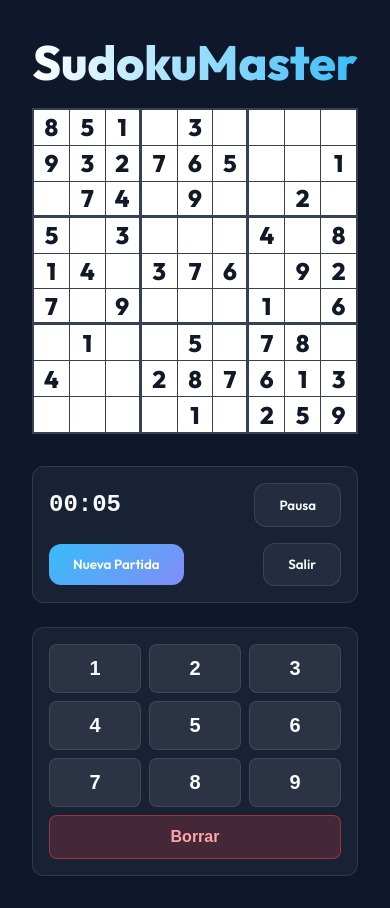
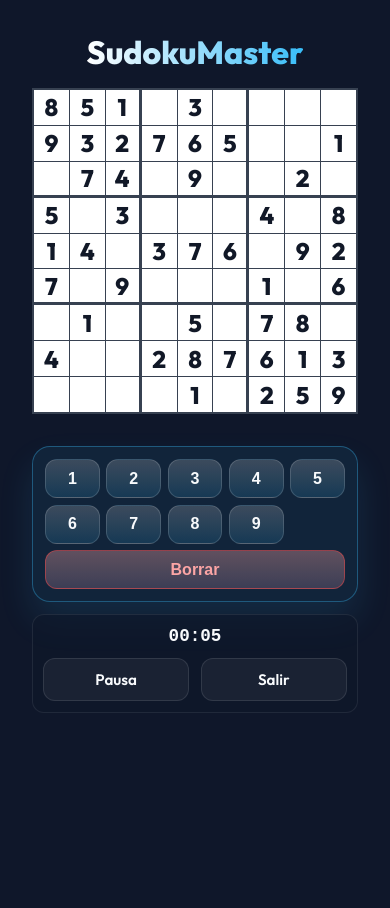
Before and after one commit to EvansVanseth/SudokuMaster, a React (Vite) app: page /game/easy in a window 390 px wide. After the commit the page ends 844 px from the top, so only its background shows below. Built offline with nearby package versions, Linux system fonts and the light colour scheme; no server answers.

Commit message:
Ajsute responsive y controles de teclado

```diff
--- /dev/null
+++ b/src/app/pages/LandingPage.module.css
@@ -0,0 +1,95 @@
+.page {
+  color: #fff;
+}
+
+.header {
+  padding: 1rem 1.5rem;
+  background: rgba(0, 0, 0, 0.2);
+}
+
+.main {
+  padding: 2rem 1.5rem;
+  text-align: center;
+}
+
+.hero {
+  margin-bottom: 4rem;
+}
+
+.heroTitle {
+  margin-bottom: 1rem;
+  line-height: 1.05;
+}
+
+.heroText {
+  font-size: 1.2rem;
+  max-width: 600px;
+  margin: 0 auto;
+  line-height: 1.6;
+}
+
+.previews {
+  margin-bottom: 4rem;
+}
+
+.previewHeader {
+  display: flex;
+  justify-content: center;
+  align-items: center;
+  gap: 1rem;
+  margin-bottom: 2rem;
+  flex-wrap: wrap;
+}
+
+.previewGrid {
+  display: grid;
+  grid-template-columns: repeat(auto-fit, minmax(250px, 1fr));
+  gap: 2rem;
+  max-width: 1000px;
+  margin: 0 auto;
+}
+
+.trivia {
+  background: rgba(0, 0, 0, 0.3);
+  padding: 2rem;
+  border-radius: 12px;
+  max-width: 800px;
+  margin: 0 auto 4rem;
+}
+
+.cta {
+  max-width: 500px;
+  margin: 0 auto;
+  text-align: center;
+}
+
+.ctaButton {
+  padding: 0.8rem 2rem;
+  font-size: 1.2rem;
+  margin: auto;
+}
+
+.sectionTitle {
+  font-size: clamp(1.5rem, 4vw, 2rem);
+  margin-bottom: 1rem;
+}
+
+@media (max-width: 420px) {
+  .main {
+    padding: 1.25rem 1rem;
+  }
+
+  .heroTitle {
+    font-size: 2rem;
+  }
+
+  .heroText,
+  .sectionTitle {
+    font-size: 1rem;
+  }
+
+  .ctaButton {
+    font-size: 1rem;
+    padding: 0.75rem 1.25rem;
+  }
+}
--- a/src/app/styles/index.css
+++ b/src/app/styles/index.css
@@ -86,11 +86,18 @@
 }
 
 h1 {
-  font-size: 3rem;
+  font-size: clamp(2rem, 6vw, 3rem);
   font-weight: 800;
   background: linear-gradient(to right, #fff, #38bdf8);
+  background-clip: text;
   -webkit-background-clip: text;
   -webkit-text-fill-color: transparent;
+  margin-bottom: 1rem;
+  text-align: center;
+}
+
+h2 {
+  font-size: clamp(1.5rem, 4vw, 2rem);
   margin-bottom: 1rem;
   text-align: center;
 }
@@ -99,6 +106,7 @@
   color: var(--text-muted);
   text-align: center;
   line-height: 1.6;
+  font-size: clamp(0.95rem, 2.2vw, 1.1rem);
 }
 
 .form-group {
@@ -167,3 +175,20 @@
 .auth-toggle span:hover {
   text-decoration: underline;
 }
+
+@media (max-width: 420px) {
+  .glass-card {
+    width: min(100%, calc(100vw - 1.5rem));
+    padding: 1.5rem 1rem;
+  }
+
+  body {
+    min-height: auto;
+  }
+
+  .btn-primary,
+  .btn-secondary {
+    font-size: 0.95rem;
+    padding: 0.7rem 1rem;
+  }
+}
--- a/src/features/game/components/Controls.module.css
+++ b/src/features/game/components/Controls.module.css
@@ -1,19 +1,50 @@
 .controls {
+  display: grid;
+  grid-template-columns: repeat(2, minmax(0, 1fr));
+  gap: 0.6rem;
+  padding: 0.65rem;
+  background: rgba(15, 23, 42, 0.65);
+  border: 1px solid rgba(255, 255, 255, 0.08);
+  border-radius: 12px;
+  width: 100%;
+  align-items: center;
+}
+
+.controls > div {
+  grid-column: 1 / -1;
   display: flex;
-  align-items: center;
-  justify-content: space-between;
-  gap: 1rem;
-  flex-wrap: wrap; /* Allow content to wrap */
-  padding: 1rem;
-  background: var(--card-bg);
-  border: 1px solid var(--glass-border);
-  border-radius: 12px;
+  justify-content: center;
+}
+
+.controls button {
   width: 100%;
 }
 
 .timer {
   font-family: 'Courier New', Courier, monospace;
-  font-size: 1.5rem;
+  font-size: clamp(1rem, 2.2vw, 1.35rem);
   color: var(--text-main);
   font-weight: bold;
 }
+
+@media (min-width: 640px) {
+  .controls > div {
+    justify-content: flex-start;
+  }
+}
+
+@media (max-width: 540px) {
+  .controls {
+    flex-direction: column;
+    align-items: stretch;
+    gap: 0.75rem;
+  }
+
+  .controls button {
+    width: 100%;
+  }
+
+  .timer {
+    font-size: 1.1rem;
+  }
+}
--- a/src/features/game/components/Controls.tsx
+++ b/src/features/game/components/Controls.tsx
@@ -32,12 +32,6 @@
       <button onClick={togglePause} className="btn-secondary">
         {status === 'playing' ? 'Pausa' : 'Reanudar'}
       </button>
-      <button
-        // onClick={newGame} // TODO: Implement new game functionality
-        className="btn-primary"
-      >
-        Nueva Partida
-      </button>
       <button onClick={toggleConfirmExit} className="btn-secondary">
         Salir
       </button>
--- a/src/features/game/components/Numpad.module.css
+++ b/src/features/game/components/Numpad.module.css
@@ -1,9 +1,10 @@
 .numpad {
   padding: 1rem;
-  background: var(--card-bg);
-  border: 1px solid var(--glass-border);
-  border-radius: 12px;
+  background: rgba(56, 189, 248, 0.08);
+  border: 1px solid rgba(56, 189, 248, 0.35);
+  border-radius: 18px;
   width: 100%;
+  box-shadow: 0 18px 35px rgba(56, 189, 248, 0.12);
 }
 
 .grid {
@@ -16,17 +17,17 @@
   padding: 0.75rem;
   font-weight: bold;
   font-size: 1.25rem;
-  background-color: rgba(255, 255, 255, 0.08);
+  background: linear-gradient(180deg, rgba(255,255,255,0.18), rgba(56,189,248,0.14));
   color: var(--text-main);
-  border: 1px solid var(--glass-border);
-  border-radius: 8px;
+  border: 1px solid rgba(255, 255, 255, 0.15);
+  border-radius: 12px;
   cursor: pointer;
-  transition: background-color 0.2s ease;
+  transition: background-color 0.2s ease, transform 0.2s ease;
 }
 
 .button:hover {
-  background-color: rgba(255, 255, 255, 0.15);
-  border-color: var(--text-muted);
+  background: rgba(56, 189, 248, 0.22);
+  transform: translateY(-1px);
 }
 
 .deleteButton {
@@ -41,3 +42,23 @@
   background-color: rgba(239, 68, 68, 0.4);
   border-color: rgba(239, 68, 68, 0.8);
 }
+
+@media (max-width: 540px) {
+  .numpad {
+    padding: 0.75rem;
+  }
+
+  .grid {
+    grid-template-columns: repeat(5, minmax(0, 1fr));
+    gap: 0.4rem;
+  }
+
+  .button {
+    padding: 0.6rem;
+    font-size: 1rem;
+  }
+
+  .deleteButton {
+    grid-column: 1 / -1;
+  }
+}
--- a/src/features/game/store/gameStore.ts
+++ b/src/features/game/store/gameStore.ts
@@ -13,6 +13,7 @@
   isConfirmingExit: boolean;
   startGame: (difficulty: Difficulty) => void;
   selectCell: (row: number, col: number) => void;
+  moveSelection: (direction: 'up' | 'down' | 'left' | 'right') => void;
   enterNumber: (value: number) => void;
   deleteNumber: () => void;
   togglePause: () => void;
@@ -44,6 +45,31 @@
           set({ selectedCell: null });
         } else {
           set({ selectedCell: { row, col } });
+        }
+      },
+      moveSelection: (direction) => {
+        const { board, selectedCell } = get();
+
+        const step = {
+          up: { row: -1, col: 0 },
+          down: { row: 1, col: 0 },
+          left: { row: 0, col: -1 },
+          right: { row: 0, col: 1 },
+        }[direction];
+
+        const current = selectedCell ?? { row: 0, col: 0 };
+        let nextRow = current.row + step.row;
+        let nextCol = current.col + step.col;
+
+        const isValid = (row: number, col: number) => row >= 0 && row < 9 && col >= 0 && col < 9;
+
+        while (isValid(nextRow, nextCol)) {
+          if (!board[nextRow][nextCol].isClue) {
+            set({ selectedCell: { row: nextRow, col: nextCol } });
+            return;
+          }
+          nextRow += step.row;
+          nextCol += step.col;
         }
       },
       enterNumber: (value) => {
--- a/src/pages/GamePage.module.css
+++ b/src/pages/GamePage.module.css
@@ -34,7 +34,7 @@
 .controlsContainer {
   display: flex;
   flex-direction: column;
-  gap: 1.5rem;
+  gap: 0.75rem;
 }
 
 .modalActions {
--- a/src/pages/GamePage.tsx
+++ b/src/pages/GamePage.tsx
@@ -15,12 +15,47 @@
   const { user } = useAuth();
   const isConfirmingExit = useGameStore((state) => state.isConfirmingExit);
   const toggleConfirmExit = useGameStore((state) => state.toggleConfirmExit);
+  const status = useGameStore((state) => state.status);
+  const enterNumber = useGameStore((state) => state.enterNumber);
+  const deleteNumber = useGameStore((state) => state.deleteNumber);
+  const moveSelection = useGameStore((state) => state.moveSelection);
 
   React.useEffect(() => {
     if (difficulty) {
       useGameStore.getState().startGame(difficulty);
     }
   }, [difficulty]);
+
+  React.useEffect(() => {
+    const handleKeyDown = (event: KeyboardEvent) => {
+      if (status !== 'playing') return;
+      if (event.target instanceof HTMLInputElement || event.target instanceof HTMLTextAreaElement) return;
+
+      const { key } = event;
+      if (/^[1-9]$/.test(key)) {
+        enterNumber(Number(key));
+        event.preventDefault();
+      } else if (key === 'Backspace' || key === 'Delete') {
+        deleteNumber();
+        event.preventDefault();
+      } else if (key === 'ArrowUp') {
+        moveSelection('up');
+        event.preventDefault();
+      } else if (key === 'ArrowDown') {
+        moveSelection('down');
+        event.preventDefault();
+      } else if (key === 'ArrowLeft') {
+        moveSelection('left');
+        event.preventDefault();
+      } else if (key === 'ArrowRight') {
+        moveSelection('right');
+        event.preventDefault();
+      }
+    };
+
+    window.addEventListener('keydown', handleKeyDown);
+    return () => window.removeEventListener('keydown', handleKeyDown);
+  }, [status, enterNumber, deleteNumber, moveSelection]);
 
   const handleConfirmExit = () => {
     if (user) {
@@ -43,8 +78,8 @@
             <BoardUI />
           </div>
           <div className={styles.controlsContainer}>
+            <Numpad />
             <Controls />
-            <Numpad />
           </div>
         </div>
       </div>
```
Also changed, not shown: src/app/pages/LandingPage.tsx (+17 -16 lines).
